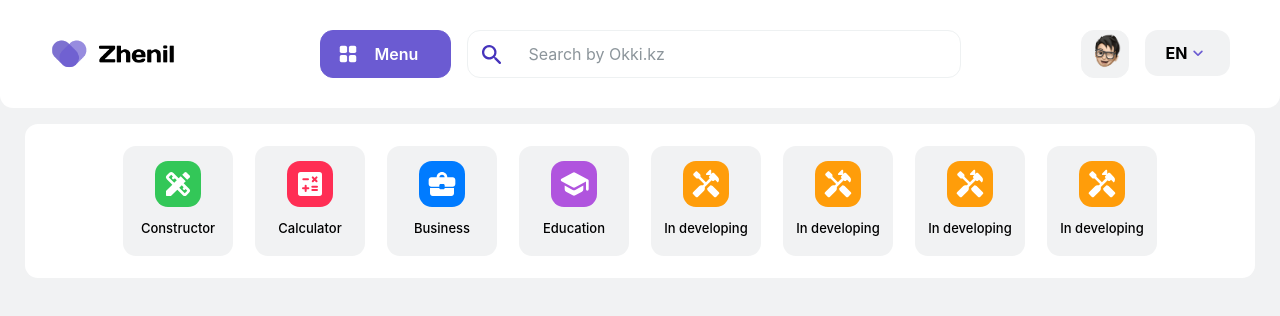
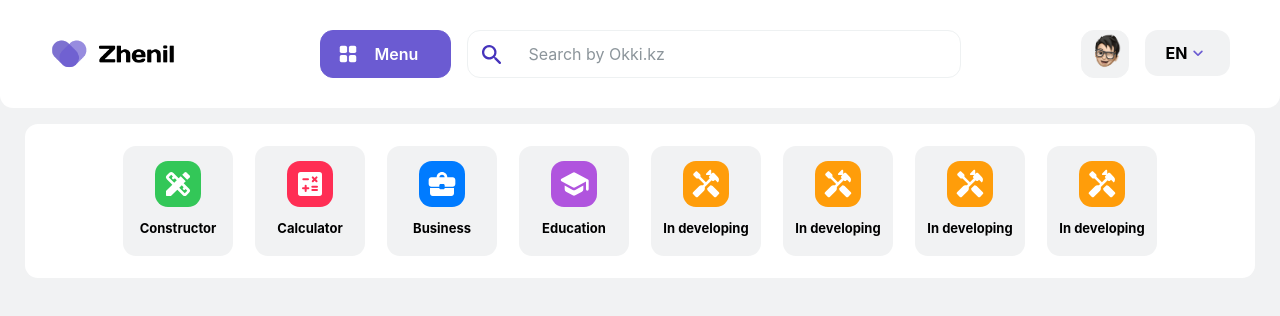
Before and after one commit to DreamerView/zhenil-next, a Next.js app: page / in a window 1280 px wide. Shown: the top 316 px of the page. Built offline with nearby package versions, Linux system fonts and the light colour scheme.

Commit message:
font-weight changed

```diff
--- a/styles/index_main.module.css
+++ b/styles/index_main.module.css
@@ -29,7 +29,7 @@
         margin-top:8px;
         font-size: 13px;
         text-align: center;
-        font-weight: 500;
+        font-weight: 700;
     }
 }
 
@@ -64,7 +64,7 @@
         margin-top:8px;
         font-size: 13px;
         text-align: center;
-        font-weight: 500;
+        font-weight: 700;
     }
 }
 
@@ -98,7 +98,7 @@
         margin-top:8px;
         font-size: 13px;
         text-align: center;
-        font-weight: 500;
+        font-weight: 700;
     }
 }
 @media (min-width:1px) and (max-width:600px) {
@@ -132,7 +132,7 @@
         margin-top:4px;
         font-size: 12px;
         text-align: center;
-        font-weight: 500;
+        font-weight: 700;
     }
 }
 div.main__menu_nav_block_image {
```
